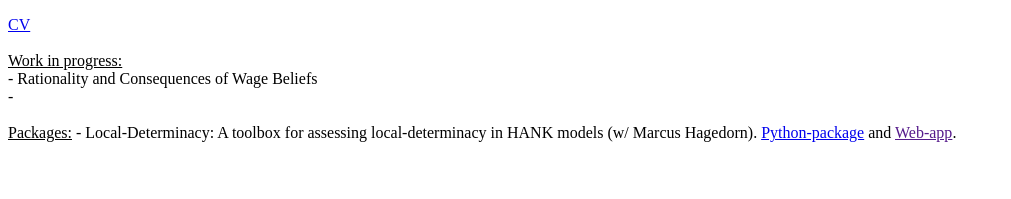
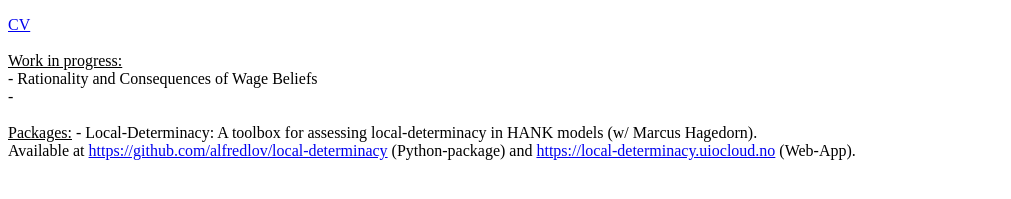
Before and after one commit to alfredlov/alfredlov.github.io, a plain HTML site: page index.html in a window 1280 px wide. Shown: the part 139-338 px from the top of the page, without its empty margins (0-1011 px from the left). Drawn offline with Linux system fonts and the light colour scheme.

Commit message:
Update index.html

```diff
--- a/index.html
+++ b/index.html
@@ -10,4 +10,5 @@ Working on labor and education. <br><br>
 -  <br>
 <br>
 <u>Packages:</u>
-- Local-Determinacy: A toolbox for assessing local-determinacy in HANK models (w/ Marcus Hagedorn). <a href="https://github.com/alfredlov/local-determinacy">Python-package</a> and <a href="">Web-app</a>.
+- Local-Determinacy: A toolbox for assessing local-determinacy in HANK models (w/ Marcus Hagedorn). <br>
+  Available at <a href="https://github.com/alfredlov/local-determinacy">https://github.com/alfredlov/local-determinacy</a> (Python-package) and <a href="https://local-determinacy.uiocloud.no">https://local-determinacy.uiocloud.no</a> (Web-App).
```
